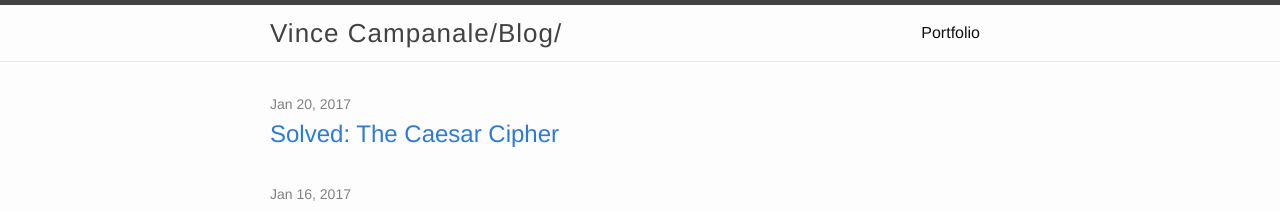
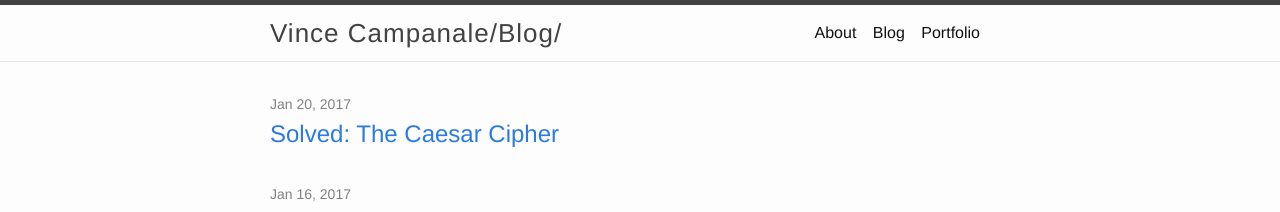
Before and after one commit to vincecampanale/blog, a Jekyll site: the page built from index.md, in a window 1280 px wide. Shown: the top 212 px of the page. Built offline with Jekyll 4.4.1, drawn with Linux system fonts in a browser that asks for light colours.

Commit message:
added about and blog links to blog header

```diff
--- a/_includes/header.html
+++ b/_includes/header.html
@@ -1,8 +1,10 @@
 <header class="site-header" role="banner">
   <div class="wrapper site-nav">
-    <a class="site-title" href="{{ "/" | relative_url}}">Vince Campanale/Blog/</a>
+    <a class="site-title" href="{{ "/" | relative_url }}">Vince Campanale/Blog/</a>
 
     <div class="link-wrapper">
+      <a class="page-link" href="http://vincecampanale.com/about/">About</a>
+      <a class="page-link" href="{{ "/" | relative_url }}">Blog</a>
       <a class="page-link" href="http://vincecampanale.com">Portfolio</a>
     </div>
   </div>
--- a/_sass/_header.scss
+++ b/_sass/_header.scss
@@ -68,7 +68,8 @@
       }
     }
   }
-  @include media-query(400px) {
+
+  @include media-query(520px) {
     .site-title {
       order: 1;
     }
```
